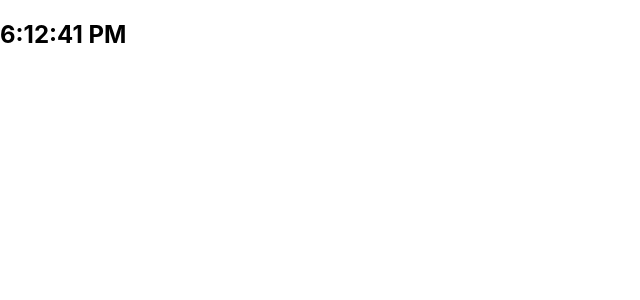
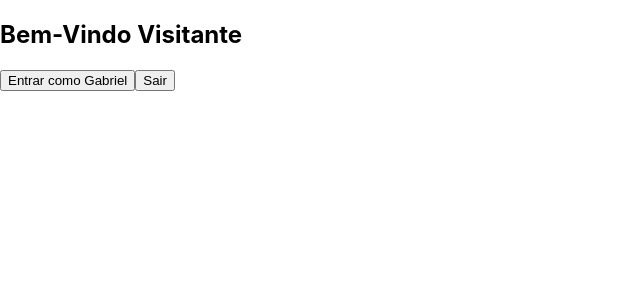
Before and after one commit to GabrielMerigo/curso-de-react-js, a React (Create React App) app in the folder meusite/: page / in a window 1280 px wide. Shown: the top 300 px of the page, without its empty margins (0-640 px from the left). Built offline with nearby package versions, Linux system fonts and the light colour scheme.

Commit message:
Eventos no React

```diff
--- a/meusite/src/App.js
+++ b/meusite/src/App.js
@@ -1,28 +1,11 @@
 import React, { Component } from 'react';
+import Membro from './component/Membro'
 
 class App extends Component{
-
-  constructor(props){
-    super(props)
-    this.state = {
-      hora: '00:00:00'
-    };
-  }
-
-  componentDidMount(){
-    setInterval(() => {
-      this.setState({hora: new Date().toLocaleTimeString()})
-    }, 1000)
-  }
-
-  componentDidUpdate(){
-    console.log('Atualizou!!');
-  }
-
   render(){
     return(
       <div>
-        <h2>{this.state.hora}</h2>
+        <Membro nome="Visitante"/>
       </div>
     )
   }
--- /dev/null
+++ b/meusite/src/component/Membro/index.js
@@ -0,0 +1,30 @@
+import React, { Component } from 'react';
+
+class Membro extends Component{
+  constructor(props){
+    super(props)
+    this.state = {
+      nome: props.nome
+    }
+
+    this.entrar = this.entrar.bind(this)
+  }
+
+  entrar(){
+    this.setState({nome: 'Gabriel'})
+  }
+
+  render(){
+    return(
+      <div>
+        <h2>Bem-Vindo {this.props.nome}</h2>
+        <button onClick={this.entrar}>
+          Entrar como Gabriel
+        </button>
+        <button onClick={() => this.setState({nome: ''})}>Sair</button>
+      </div>
+    )
+  }
+}
+
+export default Membro;
```
